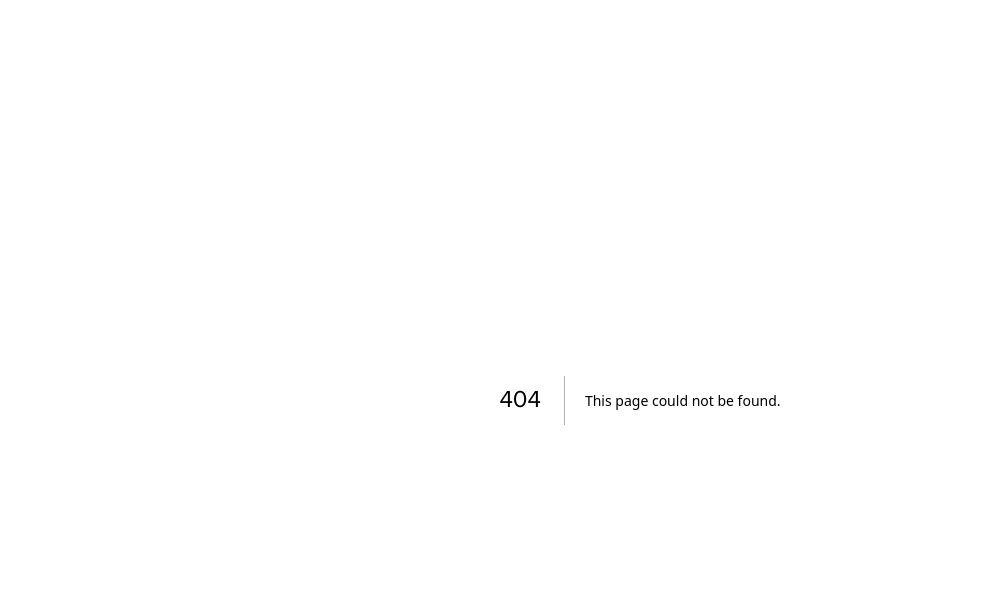
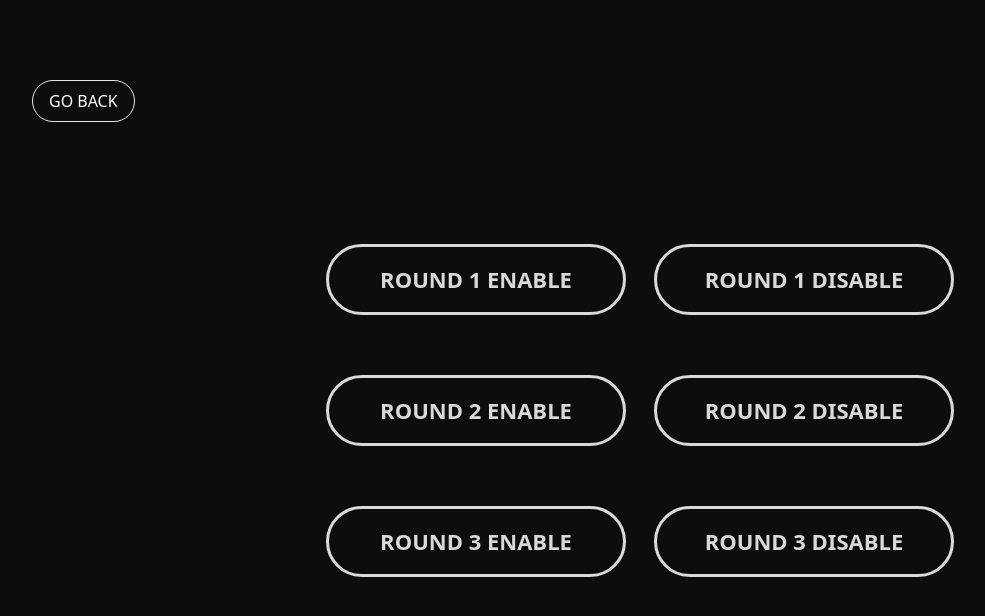
Before and after one commit to CodeChefVIT/cookoff23-admin, a Next.js app: page /rounds in a window 1280 px wide. Before the commit this address had no page. Shown: the top 616 px of the page, without its empty margins (0-985 px from the left). Built offline with nearby package versions, Linux system fonts and the light colour scheme.

Commit message:
feat: added ban/unban and round enable/disable

```diff
--- a/src/components/ques.js
+++ b/src/components/ques.js
@@ -5,7 +5,7 @@ import Image from "next/image";
 import RefreshToken from "@/utils/RefreshToken";
 import Router from "next/router";
 import Navbar from "@/pages/navbar";
-import {HiFilter} from "react-icons/hi"
+import { HiFilter } from "react-icons/hi";
 
 const Ques = () => {
   const [data, setData] = useState([]);
@@ -13,16 +13,13 @@ const Ques = () => {
   const [selectedRound, setSelectedRound] = useState(null);
 
   const fetchData = async () => {
-
     await RefreshToken();
     try {
-
       const access_token = localStorage.getItem("access_token");
 
       const response = await axios.get(
         `${process.env.NEXT_PUBLIC_APIURL}ques/getOne`,
         {
-
           headers: {
             Authorization: `Bearer ${access_token}`,
           },
@@ -37,14 +34,12 @@ const Ques = () => {
     } catch (error) {
       console.error("Error fetching data:", error);
     }
-    setLoading(true)
+    setLoading(true);
   };
 
   useEffect(() => {
-
     fetchData();
   }, [selectedRound]);
-
 
   const handleDelete = async (postId) => {
     if (!confirm("Do you want to delete?")) return;
@@ -81,21 +76,16 @@ const Ques = () => {
     Router.push(`/${value}`);
   };
   const handleFilter = (round) => {
-
     setSelectedRound(round);
     const filteredData = data.filter((item) => item.round === round);
     setData(filteredData);
   };
 
-
   return (
     <>
       <div className="overflow-x-auto">
         <div className="max-h-screen overflow-y-auto">
-
           <div className="flex justify-center items-center">
-
-
             <button
               className="absolute top-18 left-8 uppercase border text-white py-2 px-4 rounded-full hover:bg-white hover:text-black focus:outline-none focus:ring-2 focus:ring-blue-600 focus:ring-opacity-50"
               type="button"
@@ -111,7 +101,7 @@ const Ques = () => {
               Users
             </button>
             {/* <Image src={logo} className="h-[100px] pb-5" alt="logo" /> */}
-            <Navbar/>
+            <Navbar />
             <button
               className="absolute top-18 right-8 uppercase border text-white py-2 px-4 rounded-full hover:bg-white hover:text-black focus:outline-none focus:ring-2 focus:ring-blue-600 focus:ring-opacity-50"
               type="button"
@@ -125,50 +115,62 @@ const Ques = () => {
                 type="button"
                 onClick={() => handleFilter(0)}
               >
-  <HiFilter/><p>0</p>
+                <HiFilter />
+                <p>0</p>
               </button>
               <button
                 className="flex uppercase border text-white py-2 px-4 rounded  hover:bg-white hover:text-black focus:outline-none focus:ring-2 focus:ring-blue-600 focus:ring-opacity-50 mt-12 mr-3"
                 type="button"
                 onClick={() => handleFilter(1)}
               >
-<HiFilter/><p>1</p>
+                <HiFilter />
+                <p>1</p>
               </button>
               <button
                 className="flex uppercase border text-white py-2 px-4 mr-5 rounded hover:bg-white hover:text-black focus:outline-none focus:ring-2 focus:ring-blue-600 focus:ring-opacity-50 mt-12"
                 type="button"
                 onClick={() => handleFilter(2)}
               >
-<HiFilter/><p>2</p>
+                <HiFilter />
+                <p>2</p>
               </button>
             </div>
             {/* Add more buttons for other round values as needed */}
-
           </div>
 
           <table className="min-w-full table-auto bg-gray-950 ">
             <thead>
               <tr className=" text-white border-b border-t">
-                <th className="px-4 py-2">Name</th>
-                <th className="px-4 py-2 w-2/5">Objective</th>
-                <th className="px-4 py-2 w-1/5">Input Format</th>
-                <th className="px-4 py-2 w-1/5">Output Format</th>
-                <th className="px-4 py-2">Constraints</th>
-                <th className="px-4 py-2">Round</th>
-                <th className="px-4 py-2">Points</th>
+                <th className="px-4 py-2 text-center border-r-2">Name</th>
+                <th className="px-4 py-2 w-2/5 text-center border-r-2">
+                  Objective
+                </th>
+                <th className="px-4 py-2 w-1/5 text-center border-r-2">
+                  Input Format
+                </th>
+                <th className="px-4 py-2 w-1/5 text-center border-r-2">
+                  Output Format
+                </th>
+                <th className="px-4 py-2 text-center border-r-2">
+                  Constraints
+                </th>
+                <th className="px-4 py-2 text-center border-r-2">Round</th>
+                <th className="px-4 py-2 text-center border-r-2">Points</th>
               </tr>
             </thead>
             <tbody className="text-white ">
               {data.map((item) => (
                 <tr key={item._id}>
-                  <td className="px-4 py-2">{item.name}</td>
-                  <td className="px-4 py-5">{item.objective}</td>
-                  <td className="px-4 py-2">{item.inputFormat}</td>
-                  <td className="only:px-4 py-2">{item.outputFormat}</td>
-                  <td className="px-4 py-2">{item.constraints}</td>
-                  <td className="px-4 py-2">{item.round}</td>
-                  <td className="px-4 py-2">{item.points}</td>
-                  <td className="px-4 py-2">
+                  <td className="px-4 py-2 border-r-2">{item.name}</td>
+                  <td className="px-4 py-5 border-r-2">{item.objective}</td>
+                  <td className="px-4 py-2 border-r-2">{item.inputFormat}</td>
+                  <td className="only:px-4 py-2 border-r-2">
+                    {item.outputFormat}
+                  </td>
+                  <td className="px-4 py-2 border-r-2">{item.constraints}</td>
+                  <td className="px-4 py-2 border-r-2">{item.round}</td>
+                  <td className="px-4 py-2 border-r-2">{item.points}</td>
+                  <td className="px-4 py-2 border-r-2">
                     <button
                       className="rounded-full border hover:bg-white hover:text-black text-white font-bold py-2 px-4  "
                       type="button"
@@ -177,7 +179,7 @@ const Ques = () => {
                       Testcase
                     </button>
                   </td>
-                  <td className="px-4 py-2">
+                  <td className="px-4 py-2 border-r-2">
                     <button
                       className="rounded-full border hover:bg-white hover:text-black text-white font-bold py-2 px-4"
                       type="button"
@@ -194,7 +196,7 @@ const Ques = () => {
           </table>
         </div>
         <div className="text-white flex justify-center content-center items-center h-[80vh] text-[22px]">
-          {loading? loading: ('Loading...')}
+          {loading ? loading : "Loading..."}
         </div>
       </div>
     </>
--- a/src/components/user.js
+++ b/src/components/user.js
@@ -122,14 +122,16 @@ const Users = () => {
           <table className="min-w-full table-auto border-2 border-separate border-white bg-gray-950">
             <thead>
               <tr className="text-white border-b-2 border-t">
-                <th className="px-2 py-4 text-center border-r-2">Name</th>
-                <th className="px-2 py-4 text-center border-r-2">Email</th>
-                <th className="px-2 py-4 text-center border-r-2">RegNo</th>
-                <th className="px-2 py-4 text-center border-r-2">Score</th>
-                <th className="px-2 py-4 text-center border-r-2">UserRole</th>
-                <th className=" px-2 py-4 text-center border-r-2">Details</th>
-                <th className=" px-2 py-4 text-center border-r-2">Ban</th>
-                <th className=" px-2 py-4 text-center border-r-2">Unban</th>
+                <th className="px-2 py-4 text-center border-r-2 border-b-2">Name</th>
+                <th className="px-2 py-4 text-center border-r-2 border-b-2">Email</th>
+                <th className="px-2 py-4 text-center border-r-2 border-b-2">RegNo</th>
+                <th className="px-2 py-4 text-center border-r-2 border-b-2">Score</th>
+                <th className="px-2 py-4 text-center border-r-2 border-b-2">UserRole</th>
+                <th className="px-2 py-4 text-center border-r-2 border-b-2">Submitted</th>
+                <th className="px-2 py-4 text-center border-r-2 border-b-2">Ban Status</th>
+                <th className=" px-2 py-4 text-center border-r-2 border-b-2">Details</th>
+                <th className=" px-2 py-4 text-center border-r-2 border-b-2">Ban</th>
+                <th className=" px-2 py-4 text-center border-r-2 border-b-2">Unban</th>
               </tr>
             </thead>
             <tbody className="text-white">
@@ -139,7 +141,10 @@ const Users = () => {
                   <td className="px-4 py-2 border-r-2">{item.email}</td>
                   <td className="px-4 py-2 border-r-2">{item.regNo}</td>
                   <td className="px-4 py-2 border-r-2">{item.score}</td>
-                  <td className="px-4 py-2 border-r-2">{item.userRole}</td>
+                  <td className="px-4 py-2 border-r-2 capitalize">{item.userRole}</td>
+                  <td className="px-4 py-2 border-r-2 capitalize">{JSON.stringify(!item.isRoundActive)}</td>
+                  <td className="px-4 py-2 border-r-2 capitalize">{JSON.stringify(!item.isActive)}</td>
+
                   <td className="px-4 py-2 border-r-2">
                     <button
                       className="rounded-full border hover:bg-white hover:text-black text-white font-bold py-2 px-4 "
--- a/src/components/userdis.js
+++ b/src/components/userdis.js
@@ -1,10 +1,7 @@
 import React from "react";
-import Image from "next/image";
-import logo from "@/assets/logo.svg";
 import Router from "next/router";
 import Navbar from "@/pages/navbar";
-import { useState } from "react";
-import { useEffect } from "react";
+import { useState, useEffect } from "react";
 import RefreshToken from "@/utils/RefreshToken";
 import axios from "axios";
 import { FaUser } from "react-icons/fa";
@@ -15,8 +12,52 @@ const Userdis = ({ id }) => {
   // console.log("Reg: ", typeof(id));
   const [data, setData] = useState([]);
   const [codeData, setCodeData] = useState([]);
+  const [round, setRound] = useState("");
+  const [loading, setLoading] = useState(false);
+
   const handleSubmit = (value) => {
     Router.push(`/${value}`);
+  };
+
+  const handleChange = async (e, r) => {
+    let roundValue = e.target.value;
+    setRound(roundValue);
+
+    switch (round) {
+      case "1":
+        promoteUser(r, round);
+        break;
+
+      case "2":
+        promoteUser(r, round);
+        break;
+
+      case "3":
+        promoteUser(r, round);
+        break;
+    }
+  };
+
+  const promoteUser = async (x, y) => {
+    console.log(`Promoted ${x} to ${y}`);
+    await RefreshToken();
+    try {
+      const access_token = localStorage.getItem("access_token");
+      const response = await axios.post(
+        `${process.env.NEXT_PUBLIC_APIURL}admin/promoteUser`,
+        { regNo: x, round: y },
+        {
+          headers: {
+            Authorization: `Bearer ${access_token}`,
+          },
+        }
+      );
+
+      const temp = response.data;
+      console.log(temp);
+    } catch (error) {
+      console.error("Error Promoting User:", error);
+    }
   };
 
   const fetchData = async () => {
@@ -35,6 +76,7 @@ const Userdis = ({ id }) => {
 
       const temp = response.data;
       setData(temp);
+      setLoading(temp);
       console.log(temp);
     } catch (error) {
       console.error("Error fetching data:", error);
@@ -42,7 +84,6 @@ const Userdis = ({ id }) => {
   };
 
   const fetchCodeData = async () => {
-    await RefreshToken();
     try {
       const access_token = localStorage.getItem("access_token");
       const response = await axios.get(
@@ -60,6 +101,7 @@ const Userdis = ({ id }) => {
     } catch (error) {
       console.error("Error fetching data:", error);
     }
+    setLoading(true);
   };
   useEffect(() => {
     fetchData();
@@ -67,19 +109,19 @@ const Userdis = ({ id }) => {
   }, []);
   return (
     <>
+      <div>
         {/* Bhai scroll nai hora 😭 update: ho gya bhai!!*/}
         <div className="overflow-auto">
           <div className="overflow">
             <div className="max-h-screen overflow">
               <div className="flex justify-center items-center">
                 <button
-              className="absolute top-18 left-8 uppercase border text-white py-2 px-4 rounded-full hover:bg-white hover:text-black focus:outline-none focus:ring-2 focus:ring-blue-600 focus:ring-opacity-50"
+                  className="absolute top-18 left-8 uppercase border-r text-white py-2 px-4 rounded-full hover:bg-white hover:text-black focus:outline-none focus:ring-2 focus:ring-blue-600 focus:ring-opacity-50"
                   type="button"
                   onClick={() => handleSubmit("userdash")}
                 >
                   Go Back
                 </button>
-
                 <Navbar />
               </div>
             </div>
@@ -91,8 +133,23 @@ const Userdis = ({ id }) => {
                 <FaUser className="text-[30px] text-[#2c261e]" />
                 {data.name}{" "}
               </div>
-          <div className="flex gap-2 bg-[#124215] px-5 rounded-[50px] text-[#4bff57]">
+              <div className="flex flex-row gap-10">
+                <div>
+                  <select
+                    className="w-full py-[15px] px-[20px] m-[10px] text-[#D9D9D999] bg-[#2C2C2C] text-[22px] font-semibold"
+                    defaultValue="1"
+                    type="text"
+                    name="promote"
+                    onChange={(e) => handleChange(e, data.regNo)}
+                  >
+                    <option value="0">Round 1</option>
+                    <option value="1">Round 2</option>
+                    <option value="2">Round 3</option>
+                  </select>
+                </div>
+                <div className="flex bg-[#124215] px-10 items-center my-[10px] rounded-[50px] text-[#4bff57]">
                   <p className="capitalize">Round: {data.roundQualified}</p>
+                </div>
               </div>
             </div>
             <div className="bg-[#161616] flex flex-col gap-8 mt-0 p-5 px-[27px]">
@@ -123,7 +180,10 @@ const Userdis = ({ id }) => {
 
           {codeData.length > 0 ? (
             codeData.map((items, i) => (
-          <div className="flex flex-col text-white items-center justify-center content-center mt-[2vw] text-[20px]" key={i}>
+              <div
+                className="flex flex-col text-white items-center justify-center content-center mt-[2vw] text-[20px]"
+                key={i}
+              >
                 <div className="p-3 bg-[#1b1a1a] w-[97vw] flex items-center justify-center content-center">
                   Code {i + 1}. {items.question_id}
                 </div>
@@ -135,19 +195,27 @@ const Userdis = ({ id }) => {
                     <div className="px-[25px] m-[1vh]">
                       <div className="flex flex-row gap-2">
                         <p className="text-[#a89b85]">Compilation Error: </p>
-                    <p className="capitalize">{JSON.stringify(items.compilation_error)}</p>
+                        <p className="capitalize">
+                          {JSON.stringify(items.compilation_error)}
+                        </p>
                       </div>
                       <div className="flex flex-row gap-2">
                         <p className="text-[#a89b85]">Runtime Error: </p>
-                    <p className="capitalize">{JSON.stringify(items.runtime_error)}</p>
+                        <p className="capitalize">
+                          {JSON.stringify(items.runtime_error)}
+                        </p>
                       </div>
                       <div className="flex flex-row gap-2">
                         <p className="text-[#a89b85]">Time Limit Exceeded: </p>
-                    <p className="capitalize">{JSON.stringify(items.time_limit_exceeded)}</p>
+                        <p className="capitalize">
+                          {JSON.stringify(items.time_limit_exceeded)}
+                        </p>
                       </div>
                       <div className="flex flex-row gap-2">
-                    <p className="text-[#a89b85]">Output Match: </p>
-                    <p className="capitalize">{JSON.stringify(items.output_did_not_match)}</p>
+                        <p className="text-[#a89b85]">Output Did Not Match: </p>
+                        <p className="capitalize">
+                          {JSON.stringify(items.output_did_not_match)}
+                        </p>
                       </div>
                     </div>
                   </div>
@@ -155,8 +223,14 @@ const Userdis = ({ id }) => {
               </div>
             ))
           ) : (
-        <div>No Codes Available</div>
+            <div className="text-white flex items-center content-center justify-center h-[40vh]">
+              No Codes Available
+            </div>
           )}
+        </div>
+        <div className="text-white flex justify-center content-center items-center h-[80vh] text-[22px]">
+          {loading ? loading : "Loading..."}
+        </div>
       </div>
     </>
   );
--- a/src/pages/choice/index.js
+++ b/src/pages/choice/index.js
@@ -12,15 +12,16 @@ export default function Choice() {
   return (
     <>
       <div className="flex flex-col items-center justify-evenly content-center mt-[20vh]">
+
         <div className="flex ">
-      <Navbar/>
+          <Navbar />
         </div>
         <div className="flex flex-row justify-evenly w-[100vw] mt-20">
           <div>
             <button
               className="uppercase w-[300px] text-[#D9D9D9] font-semibold py-[16px] px-[26px] text-[22px] border-[3px] border-[#D9D9D9] rounded-full hover:bg-[#D9D9D9] hover:text-black mt-5"
               type="submit"
-          onClick={() => handleSubmit('userdash')}
+              onClick={() => handleSubmit("userdash")}
             >
               Users
             </button>
@@ -30,9 +31,19 @@ export default function Choice() {
             <button
               className="uppercase w-[300px] text-[#D9D9D9] font-semibold py-[16px] px-[26px] text-[22px] border-[3px] border-[#D9D9D9] rounded-full hover:bg-[#D9D9D9] hover:text-black mt-5"
               type="submit"
-          onClick={() => handleSubmit('questiondash')}
+              onClick={() => handleSubmit("questiondash")}
             >
               Questions
+            </button>
+          </div>
+
+          <div className="">
+            <button
+              className="uppercase w-[300px] text-[#D9D9D9] font-semibold py-[16px] px-[26px] text-[22px] border-[3px] border-[#D9D9D9] rounded-full hover:bg-[#D9D9D9] hover:text-black mt-5"
+              type="submit"
+              onClick={() => handleSubmit("rounds")}
+            >
+              Rounds
             </button>
           </div>
         </div>
--- /dev/null
+++ b/src/pages/rounds/index.js
@@ -0,0 +1,121 @@
+import React from "react";
+import RefreshToken from "@/utils/RefreshToken";
+import axios from "axios";
+import Router from "next/router";
+
+export default function Rounds() {
+  const handleSubmit = (value) => {
+    Router.push(`/${value}`);
+  };
+  const enableRound = async (i) => {
+    alert = `Round ${i} Enabled`;
+    await RefreshToken();
+    try {
+      const access_token = localStorage.getItem("access_token");
+      const response = await axios.get(
+        `${process.env.NEXT_PUBLIC_APIURL}admin/enableRound/${i}`,
+        {
+          headers: {
+            Authorization: `Bearer ${access_token}`,
+          },
+        }
+      );
+
+      console.log(`Round ${i} Enabled`);
+      //   alert(`Round ${i} Enabled`);
+    } catch (error) {
+      //   alert(`Round ${i} Enable Failed`);
+      console.error("Error Enabling Round", error);
+    }
+  };
+
+  const disableRound = async (i) => {
+    await RefreshToken();
+    try {
+      const access_token = localStorage.getItem("access_token");
+      const response = await axios.get(
+        `${process.env.NEXT_PUBLIC_APIURL}admin/disableRound/${i}`,
+        {
+          headers: {
+            Authorization: `Bearer ${access_token}`,
+          },
+        }
+      );
+      console.log(`Round ${i} Disabled`);
+
+      //   alert(`Round ${i} Disabled`);
+    } catch (error) {
+      //   alert(`Round ${i} Disable Failed`);
+      console.error("Error Disabling Round", error);
+    }
+  };
+
+  return (
+    <>
+      <button
+        className="absolute top-20 left-8 uppercase border text-white py-2 px-4 rounded-full hover:bg-white hover:text-black focus:outline-none focus:ring-2 focus:ring-blue-600 focus:ring-opacity-50"
+        type="button"
+        onClick={() => handleSubmit("choice")}
+      >
+        Go Back
+      </button>
+      <div className="flex items-center justify-center content-center h-[100vh]">
+        <div className="flex flex-col gap-10">
+          <div className="flex flex-row gap-7">
+            <button
+              className="uppercase w-[300px] text-[#D9D9D9] font-semibold py-[16px] px-[26px] text-[22px] border-[3px] border-[#D9D9D9] rounded-full hover:bg-[#D9D9D9] hover:text-black mt-5"
+              type="submit"
+              onClick={() => enableRound(1)}
+            >
+              Round 1 Enable
+            </button>
+
+            <button
+              className="uppercase w-[300px] text-[#D9D9D9] font-semibold py-[16px] px-[26px] text-[22px] border-[3px] border-[#D9D9D9] rounded-full hover:bg-[#D9D9D9] hover:text-black mt-5"
+              type="submit"
+              onClick={() => disableRound(1)}
+            >
+              Round 1 Disable
+            </button>
+          </div>
+
+          <div className="flex flex-row gap-7">
+            <button
+              className="uppercase w-[300px] text-[#D9D9D9] font-semibold py-[16px] px-[26px] text-[22px] border-[3px] border-[#D9D9D9] rounded-full hover:bg-[#D9D9D9] hover:text-black mt-5"
+              type="submit"
+              onClick={() => enableRound(2)}
+            >
+              Round 2 Enable
+            </button>
+
+            <button
+              className="uppercase w-[300px] text-[#D9D9D9] font-semibold py-[16px] px-[26px] text-[22px] border-[3px] border-[#D9D9D9] rounded-full hover:bg-[#D9D9D9] hover:text-black mt-5"
+              type="submit"
+              onClick={() => disableRound(2)}
+            >
+              Round 2 Disable
+            </button>
+          </div>
+
+          <div className="flex flex-row gap-7">
+            <button
+              className="uppercase w-[300px] text-[#D9D9D9] font-semibold py-[16px] px-[26px] text-[22px] border-[3px] border-[#D9D9D9] rounded-full hover:bg-[#D9D9D9] hover:text-black mt-5"
+              type="submit"
+              onClick={() => enableRound(3)}
+            >
+              Round 3 Enable
+            </button>
+
+            <button
+              className="uppercase w-[300px] text-[#D9D9D9] font-semibold py-[16px] px-[26px] text-[22px] border-[3px] border-[#D9D9D9] rounded-full hover:bg-[#D9D9D9] hover:text-black mt-5"
+              type="submit"
+              onClick={() => disableRound(3)}
+            >
+              Round 3 Disable
+            </button>
+          </div>
+        </div>
+      </div>
+    </>
+  );
+}
--- a/src/pages/userdisplay/index.js
+++ b/src/pages/userdisplay/index.js
@@ -2,7 +2,6 @@
 
 import { useSearchParams } from "next/navigation";
 import React from "react";
-
 import UserDis from "../../components/userdis";
 
 const App = () => {
```
Lines whose indentation alone changed are shown as unchanged.
